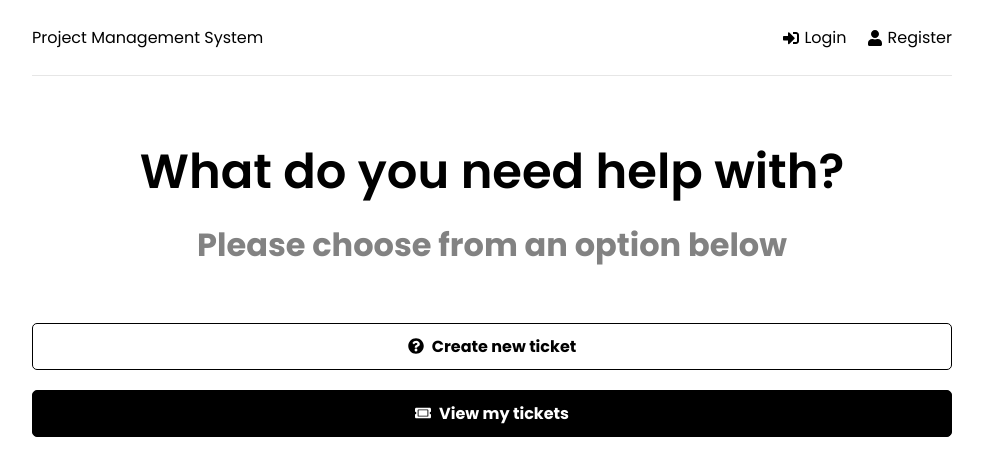
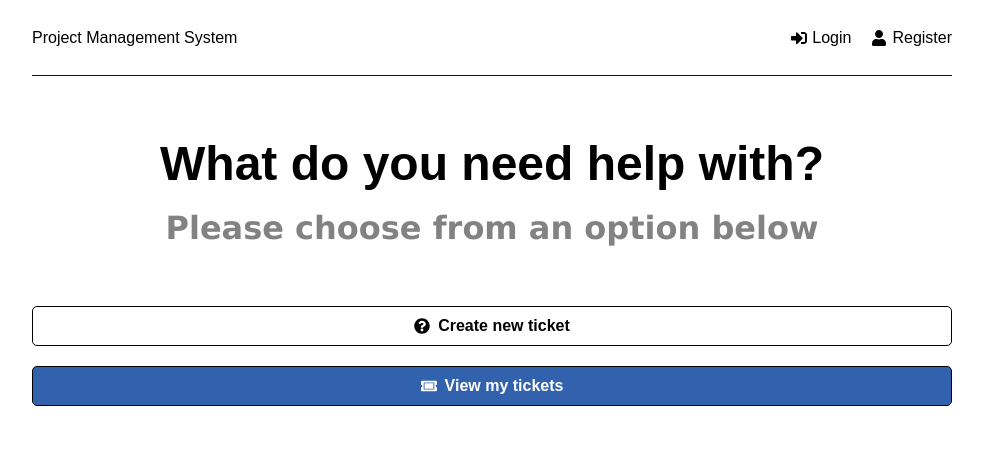
Before and after one commit to NicholasL1/Planit-Project-Management-System, a React (Create React App) app in the folder frontend/: page / in a window 1280 px wide. Shown: the top 476 px of the page, without its empty margins (148-1131 px from the left). Built offline with nearby package versions, Linux system fonts and the light colour scheme.

Commit message:
Changed color scheme on site UI

```diff
--- a/frontend/src/index.css
+++ b/frontend/src/index.css
@@ -7,7 +7,7 @@
 }
 
 body {
-  font-family: 'Poppins', sans-serif;
+  font-family: 'Futura', sans-serif;
   height: 100vh;
 }
 
@@ -48,7 +48,7 @@ h3 {
   justify-content: space-between;
   align-items: center;
   padding: 20px 0;
-  border-bottom: 1px solid #e6e6e6;
+  border-bottom: 1px solid #131232;
   margin-bottom: 60px;
 }
 
@@ -76,6 +76,7 @@ h3 {
 }
 
 .heading {
+  color: rgb(0, 0, 0);
   font-size: 2rem;
   font-weight: 700;
   margin-bottom: 50px;
@@ -83,6 +84,7 @@ h3 {
 }
 
 .heading p {
+  font-family: Verdana, Geneva, Tahoma, sans-serif;
   color: #828282;
 }
 
@@ -138,9 +140,9 @@ h3 {
 
 .btn {
   padding: 10px 20px;
-  border: 1px solid #000;
+  border: 1px solid rgb(0, 0, 0);
   border-radius: 5px;
-  background: #000;
+  background: rgb(50, 97, 173);
   color: #fff;
   font-size: 16px;
   font-weight: 700;
@@ -398,6 +400,7 @@ footer {
 
   .ticket-created h2,
   .heading h1 {
+    background-color: #22178a;
     font-size: 2rem;
   }
 
```
